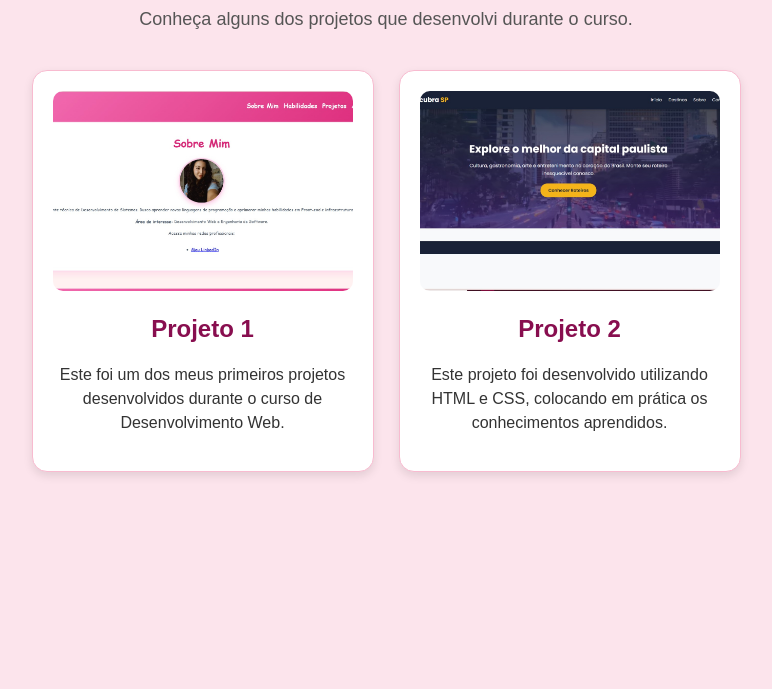
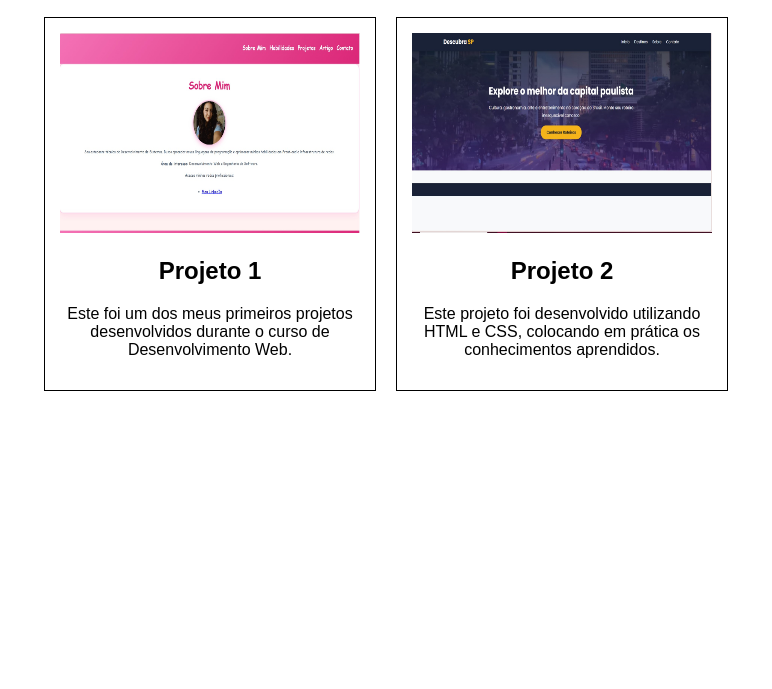
Before and after one commit to Isabellyviktoria/galeria-projetos, a plain HTML site: page index.html in a window 1280 px wide. Shown: the part 111-800 px from the top of the page, without its empty margins (254-1026 px from the left). Drawn offline with Linux system fonts and the light colour scheme.

Commit message:
projeto inicial

```diff
--- a/style.css
+++ b/style.css
@@ -1,53 +1,36 @@
-
 body {
-    background-color: #fce4ec;
+    background-color: white;
     font-family: Arial, sans-serif;
     text-align: center;
-    margin: 0;
-    padding: 30px;
 }
 
 h1 {
-    color: #880e4f;
-    font-size: 36px;
-}
-
-.subtitulo {
-    color: #555555;
-    font-size: 18px;
+    color: black;
 }
 
 .galeria {
     display: flex;
     justify-content: center;
-    gap: 25px;
-    margin-top: 40px;
-    flex-wrap: wrap;
+    gap: 20px;
+    margin-top: 30px;
 }
 
 .card {
     background-color: white;
     width: 300px;
-    padding: 20px;
-    border: 1px solid #f8bbd0;
-    border-radius: 15px;
-    box-shadow: 0 4px 10px rgba(0, 0, 0, 0.1);
+    padding: 15px;
+    border: 1px solid black;
 }
 
 .card img {
     width: 100%;
     height: 200px;
-    object-fit: cover;
-    border-radius: 10px;
 }
 
 .card h2 {
-    color: #880e4f;
-    font-size: 24px;
+    color: black;
 }
 
 .card p {
-    color: #333333;
-    font-size: 16px;
-    line-height: 1.5;
+    color: black;
 }
```
